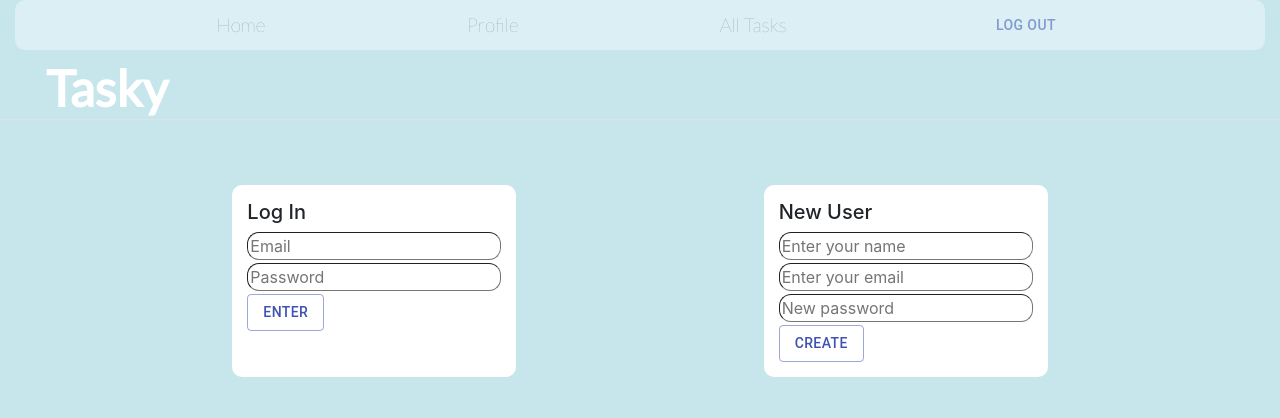
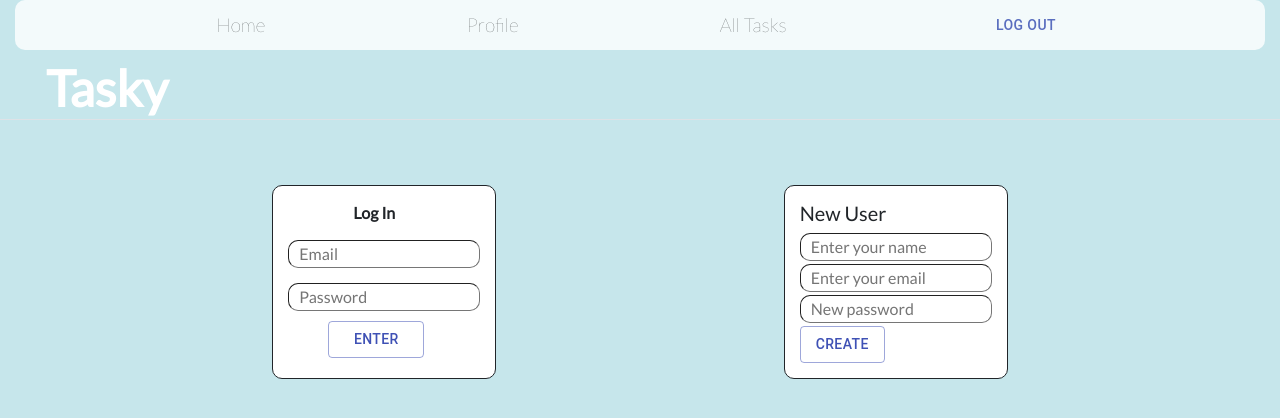
Before and after one commit to dschulz1227/MyPlanner, a React (Create React App) app in the folder planner/Client/: page / in a window 1280 px wide. Shown: the top 418 px of the page. Built offline with nearby package versions, Linux system fonts and the light colour scheme.

Commit message:
centered login input boxes, button and title

```diff
--- a/planner/Client/src/App.css
+++ b/planner/Client/src/App.css
@@ -9,13 +9,7 @@
     background-repeat: no-repeat;
     background-size: cover;
     min-height: calc(100vh - 0px) !important;
-
-
-
 }
-/* .container-fluid{
-    min-height: calc(100vh - 0px) !important;
-} */
 
 html body {
     display: grid;
@@ -91,12 +85,6 @@ html body {
 }
 
 
-/* ul {
-    list-style: none;
-    flex-direction: row;
-    display: flex;
-} */
-
 @media all and (min-width: 480px) {
     .Login {
         padding: 60px 0;
@@ -129,8 +117,9 @@ html body {
 }
 
 input{
-    border-radius:12px;
-    border-width: 1px ;
+    padding-left: 10px;
+    border-radius:10px;
+    border-width: 1px;
 }
 
 .profileEditor{
@@ -144,29 +133,33 @@ input{
 .homeForms{
     background-color: white;
     padding: 25px;
-    border: 1px black;
+    border-style: solid;
     border-radius: 10px;
+    border-width: 1px;
     padding:15px;
     margin-right: 0px
 }
 
-/* .myButton{
-    background-color: antiquewhite;
-    font-family: -apple-system, BlinkMacSystemFont, 'Segoe UI', Roboto, Oxygen, Ubuntu, Cantarell, 'Open Sans', 'Helvetica Neue', sans-serif;
-    font-size: small;
-    border-radius: 10px;
-    padding:10px;
-
-} */
-
-
 
 .myNavLink :hover{
     font-size: large;
-    font-weight: bolder
+    font-weight: bolder;
+    color:black
 }
 
 .myBodyFont{
     font-family: 'Lato', sans-serif !important;
     font-size: 14px;
 }
+
+card :hover{
+    --translate-y: -2px;
+    box-shadow: 0 0 5px 2px rgba(0, 0, 0, .5);
+}
+
+
+#loginTitle{
+    width:fit-content;
+    margin-bottom:15px;
+    margin-left:65px;
+}
--- a/planner/Client/src/App.js
+++ b/planner/Client/src/App.js
@@ -78,15 +78,16 @@ function App() {
                 style={{
                 justifyContent: "space-evenly",
                 height: "50px",
-                background: "aliceBlue",
+                background: "white",
                 alignItems: "center",
-                opacity: '.5',
+                opacity: '.8',
                 marginLeft: "15px",
                 marginRight: "15px",
                 borderRadius: "10px",
                 fontFamily: "lato",
                 fontSize: "larger",
-                fontWeight: "100"
+                fontWeight: "100",
+                color: "black"
             }}>
 
                 <a className="myNavLink" onClick={() => history.push('/CreateTask')}>Home</a>
--- a/planner/Client/src/components/CreateTask.js
+++ b/planner/Client/src/components/CreateTask.js
@@ -70,7 +70,8 @@ class CreateTask extends Component {
                     width: "350px",
                     marginTop: "40px",
                     marginLeft:"auto",
-                    marginRight:"auto"
+                    marginRight:"auto",
+                    fontFamily:"lato"
                 }}>
                     <CardTitle style={{display:"flex", justifyContent:"center"}}>
                         Hello, {this.state.activeUser}!
--- a/planner/Client/src/components/HomePage.js
+++ b/planner/Client/src/components/HomePage.js
@@ -9,23 +9,23 @@ const HomePage = props => {
     }
 
     return (
-        <div className="bodyFont">
+        <div>
             <div
                 className="row"
                 style={{
                 display: "flex",
                 justifyContent: "space-evenly",
-                marginTop: "65px"
-
+                marginTop: "65px",
+                fontFamily:"lato"
             }}>
                 <div className="homeForms">
                     <LoginForm
-                        className="col-6 homeForms"
+                        className="col-6 "
                         setCookieApp={props.setCookieApp}
                         handleLogin={props.handleLogin}/></div>
                 <div className="homeForms">
                     <RegistrationForm
-                        className="col-6 homeForms"
+                        className="col-6 "
                         handleSuccessfulAuth={handleSuccessfulAuth}/></div>
             </div>
         </div>
--- a/planner/Client/src/components/LoginForm.js
+++ b/planner/Client/src/components/LoginForm.js
@@ -1,7 +1,6 @@
 import React from 'react';
 import Axios from 'axios';
 import Button from '@material-ui/core/Button';
-
 
 class LoginForm extends React.Component {
     constructor(props) {
@@ -44,22 +43,11 @@ class LoginForm extends React.Component {
     }
     render() {
         return (
-            <div
-              >
-                <div
-                    className="input"
-                    style={{
-                    display: "grid",
-                    justifyContent: "center"
-                }}>
-                    <form className="input" onSubmit={this.handleSubmit}>
-                        <div>
-                            <h5>Log In</h5>
+
+                <card className="input" onSubmit={this.handleSubmit}>
+                    <div id="loginTitle">
+                        <strong>Log In</strong>
                     </div>
-                        <div
-                            style={{
-                            marginTop: "3px"
-                        }}>
                         <input
                             type="text"
                             name="email"
@@ -67,11 +55,11 @@ class LoginForm extends React.Component {
                             value={this.state.email}
                             onChange={this.handleChange}
                             required/>
-                        </div>
                     <div
                         style={{
-                            marginTop: "3px",
-                            marginBottom: "3px"
+                        marginTop: "15px",
+                        display:"grid",
+                        justifyContent:"center"
                     }}>
                         <input
                             type="password"
@@ -81,17 +69,15 @@ class LoginForm extends React.Component {
                             onChange={this.handleChange}
                             required/>
                     </div>
-                        <div>
-                            <div>
-                                <span>
-                                    <Button variant="outlined"
-                                color="primary" className="submit" type="submit">Enter</Button>
-                                </span>
-                            </div>
-                        </div>
-                    </form>
-                </div>
-            </div>
+
+
+
+                                <Button variant="outlined" color="primary" className="submit" type="submit" style={{display:"grid", justifyContent:"center", width:"50%", marginTop:"10px", marginLeft:"40px"}}>Enter</Button>
+
+
+
+                </card>
+
         )
     }
 }
--- a/planner/Client/src/components/NavBar.js
+++ b/planner/Client/src/components/NavBar.js
@@ -4,7 +4,7 @@ import {Nav, Row, Col} from 'react-bootstrap';
 
 export default function myNavBar(props) {
     return (
-        <Nav className="myBodyFont"
+        <Nav
             style={{
             display: "flex",
             justifyContent: "center"
```
Lines whose indentation alone changed are shown as unchanged.
